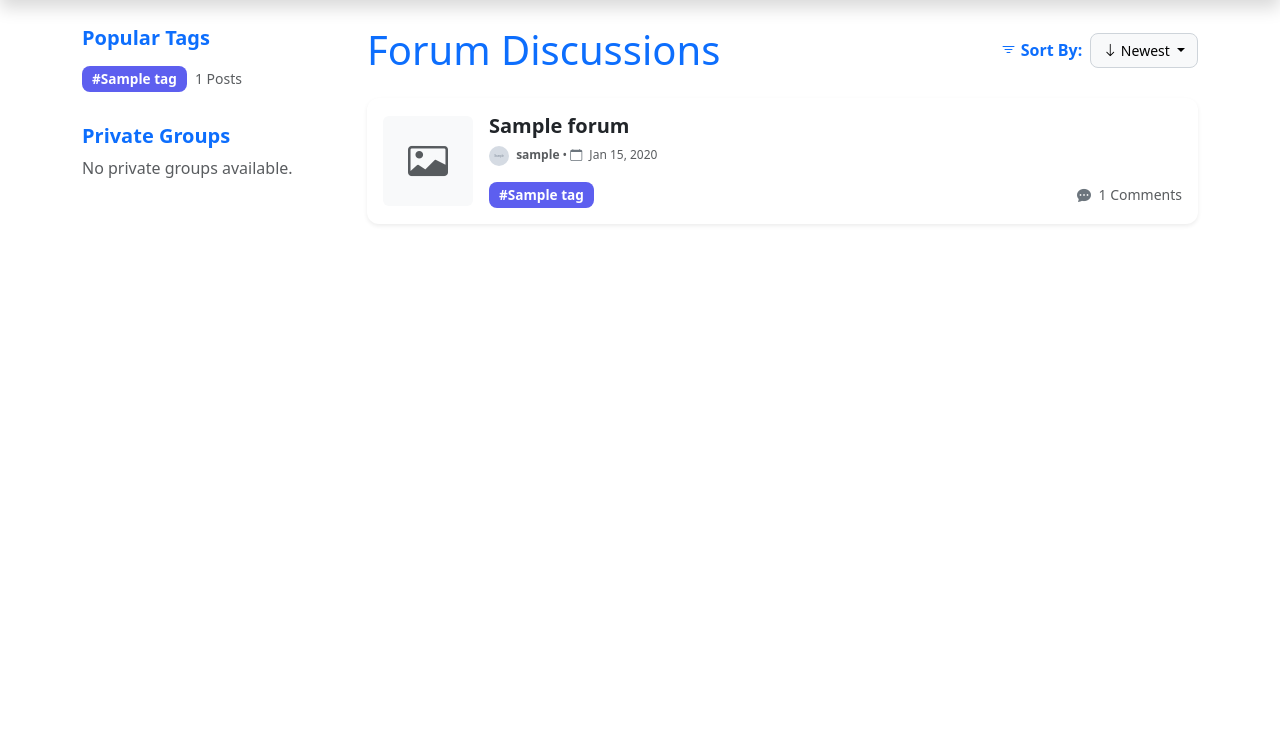
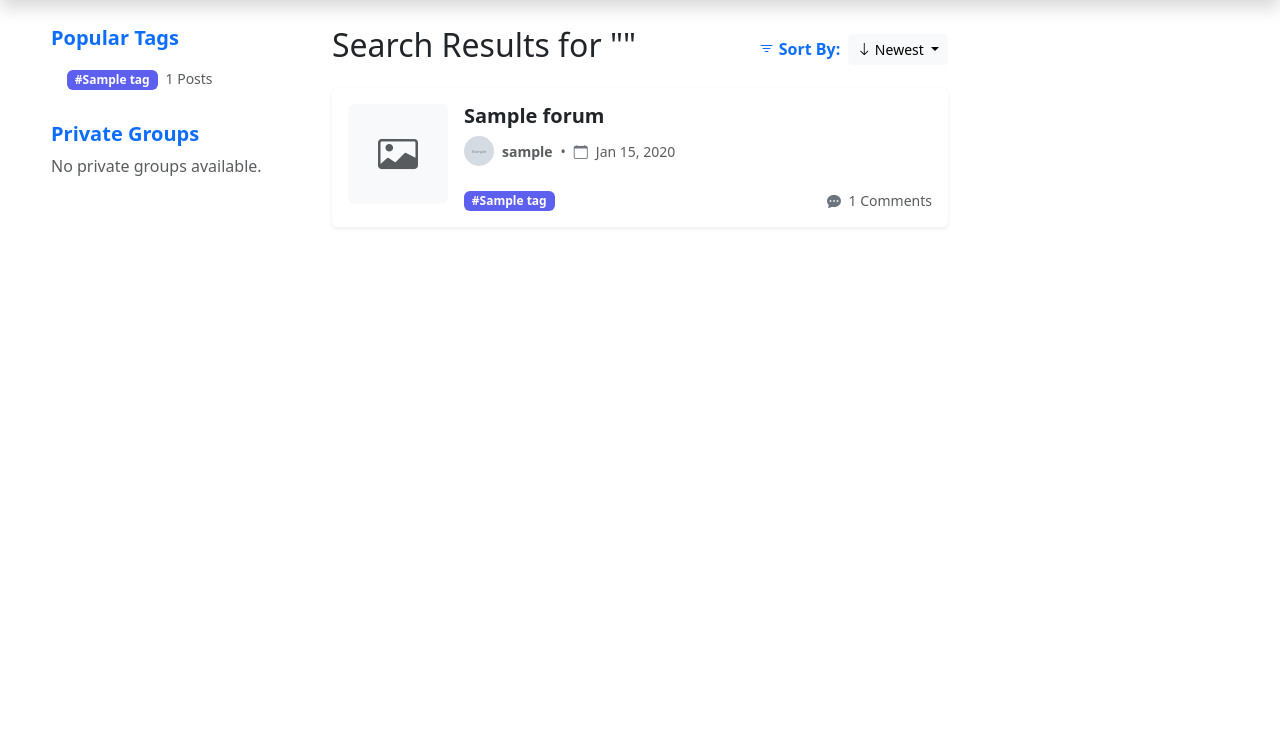
Before and after one commit to J-Jullaphong/marketmates, a Django app: page /forums/ in a window 1280 px wide. Shown: the part 68-800 px from the top of the page. Run offline with Django 4.2, Linux system fonts and the light colour scheme; tables that the repository leaves empty hold one stand-in row (values such as "Sample post"); grey boxes marked "Sample" are stand-in pictures; parts of the project's set-up code (start-up, migrations or seed data) failed here and were passed over; some libraries are stand-ins or nearby versions.

Commit message:
Implement expert list and detail page

```diff
--- a/marketmates/templates/marketmates/base.html
+++ b/marketmates/templates/marketmates/base.html
@@ -51,7 +51,7 @@
                     </a>
                 </li>
                 <li class="nav-item">
-                    <a href="#" class="nav-link text-white">
+                    <a href="{% url 'marketmates:expert_list' %}" class="nav-link text-white">
                         <i class="bi bi-mortarboard-fill fs-4"></i>
                     </a>
                 </li>
--- a/marketmates/templates/marketmates/forum_list.html
+++ b/marketmates/templates/marketmates/forum_list.html
@@ -2,85 +2,17 @@
 {% load static %}
 
 {% block content %}
-    <style>
-        /* Sidebar Styling */
-        .sticky-sidebar {
-            position: sticky;
-            top: 80px;
-        }
-
-        .list-group-item {
-            background-color: transparent;
-            border: none;
-            padding: 8px 0;
-        }
-
-        .badge {
-            font-size: 0.85rem;
-            padding: 6px 10px;
-            border-radius: 8px;
-        }
-
-        .forum-card {
-            transition: all 0.3s ease-in-out;
-            border-radius: 12px;
-        }
-
-        .forum-card:hover {
-            transform: translateY(-3px);
-            box-shadow: 0px 4px 12px rgba(0, 0, 0, 0.15);
-        }
-
-        .forum-card .card-body {
-            display: flex;
-            align-items: center;
-        }
-
-        .forum-card img {
-            width: 90px;
-            height: 90px;
-            object-fit: cover;
-            border-radius: 8px;
-        }
-
-        .pagination .page-link {
-            border-radius: 8px;
-            padding: 8px 14px;
-        }
-
-        .pagination .active .page-link {
-            background-color: #5D5FEF;
-            border-color: #5D5FEF;
-            color: white;
-        }
-
-        .pagination .page-link:hover {
-            background-color: #e9ecef;
-        }
-
-        .sort-dropdown button {
-            border-radius: 8px;
-            padding: 6px 12px;
-            background-color: #f8f9fa;
-            border: 1px solid #ced4da;
-        }
-
-        .sort-dropdown .dropdown-menu {
-            border-radius: 8px;
-            min-width: 140px;
-        }
-    </style>
-
-    <div class="container mt-4">
+    <div class="container-fluid mt-4">
         <div class="row">
-            <!-- Left Sidebar -->
-            <aside class="col-lg-3 sticky-sidebar">
+            <!-- Left Sidebar: Popular Tags & Private Groups -->
+            <aside class="col-lg-3 col-md-4 d-none d-md-block sticky-sidebar d-flex flex-column align-items-start px-3 mx-auto" style="max-width: 250px;">
                 <section class="mb-4">
                     <h5 class="fw-bold text-primary">Popular Tags</h5>
                     <ul class="list-group">
                         {% for tag in tags %}
-                            <li class="list-group-item d-flex align-items-center">
-                                <a href="?q=%23{{ tag.tag_name }}" class="text-decoration-none">
+                            <li class="list-group-item border-0 d-flex align-items-center">
+                                <a href="{% url 'marketmates:forum_list' %}?q=%23{{ tag.tag_name }}"
+                                   class="text-decoration-none">
                                     <span class="badge me-2"
                                           style="background-color: #5D5FEF;">#{{ tag.tag_name }}</span>
                                 </a>
@@ -91,12 +23,11 @@
                         {% endfor %}
                     </ul>
                 </section>
-
                 <section>
                     <h5 class="fw-bold text-primary">Private Groups</h5>
                     <ul class="list-group">
                         {% for group in private_groups %}
-                            <li class="list-group-item">
+                            <li class="list-group-item border-0">
                                 <i class="bi bi-people-fill text-secondary"></i>
                                 <strong>{{ group.name }}</strong> ({{ group.members.count }} members)
                             </li>
@@ -107,16 +38,17 @@
                 </section>
             </aside>
 
-            <!-- Main Content -->
-            <main class="col-lg-9">
-                <div class="d-flex justify-content-between align-items-center mb-4">
-                    <h1 class="mb-0 text-primary" style="color: #5D5FEF">Forum Discussions</h1>
+            <!-- Main Content: Search Results -->
+            <main class="col-lg-6">
+                <div class="d-flex justify-content-between align-items-center mb-3">
+                    <h2>Search Results for "{{ query }}"</h2>
+
                     <form method="GET" id="sortForm" class="d-flex align-items-center">
                         <input type="hidden" name="q" value="{{ query }}">
                         <label for="sort" class="me-2 fw-bold text-primary">
                             <i class="bi bi-filter"></i> Sort By:
                         </label>
-                        <div class="dropdown sort-dropdown">
+                        <div class="dropdown">
                             <button class="btn btn-light btn-sm dropdown-toggle" type="button" id="sortDropdown"
                                     data-bs-toggle="dropdown">
                                 {% if request.GET.sort == "created_at" %}
@@ -125,34 +57,37 @@
                                     <i class="bi bi-arrow-down"></i> Newest
                                 {% endif %}
                             </button>
+
                             <ul class="dropdown-menu">
                                 <li>
                                     <a class="dropdown-item {% if request.GET.sort == '-created_at' or not request.GET.sort %}active{% endif %}"
-                                       href="?q={{ query|urlencode }}&sort=-created_at">
+                                       href="?q={{ query }}&sort=-created_at">
                                         <i class="bi bi-arrow-down"></i> Newest
                                     </a>
                                 </li>
                                 <li>
                                     <a class="dropdown-item {% if request.GET.sort == 'created_at' %}active{% endif %}"
-                                       href="?q={{ query|urlencode }}&sort=created_at">
+                                       href="?q={{ query }}&sort=created_at">
                                         <i class="bi bi-arrow-up"></i> Oldest
                                     </a>
                                 </li>
                             </ul>
                         </div>
                     </form>
+
                 </div>
+
                 {% if forums %}
                     {% for forum in forums %}
-                        <article class="card forum-card shadow-sm border-0 mb-3">
-                            <div class="card-body">
-                                <!-- Extracted Image from Description -->
+                        <article class="card shadow-sm border-0 mb-3">
+                            <div class="card-body d-flex align-items-start">
                                 {% with forum.get_first_image as image_url %}
                                     {% if image_url %}
-                                        <img src="{{ image_url }}" class="rounded me-3" alt="{{ forum.title }}">
+                                        <img src="{{ image_url }}" class="rounded me-3 flex-shrink-0"
+                                             style="width: 100px; height: 100px; object-fit: cover;">
                                     {% else %}
-                                        <div class="rounded bg-light d-flex align-items-center justify-content-center me-3"
-                                             style="width: 90px; height: 90px;">
+                                        <div class="rounded bg-light d-flex align-items-center justify-content-center me-3 flex-shrink-0"
+                                             style="width: 100px; height: 100px;">
                                             <i class="bi bi-card-image text-muted fs-1"></i>
                                         </div>
                                     {% endif %}
@@ -166,76 +101,53 @@
                                             {{ forum.title }}
                                         </a>
                                     </h5>
-                                    <p class="text-muted small mt-1" style="font-size: 0.75rem;">
+                                    <p class="text-muted small mt-1 d-flex align-items-center">
                                         {% if forum.created_by.profile_picture %}
                                             <img src="{{ forum.created_by.profile_picture.url }}"
                                                  alt="{{ forum.created_by.username }}"
-                                                 class="rounded-circle me-1"
-                                                 style="width: 20px; height: 20px; object-fit: cover;">
+                                                 class="rounded-circle me-2"
+                                                 style="width: 30px; height: 30px; object-fit: cover;">
                                         {% else %}
-                                            <i class="bi bi-person-circle text-secondary fs-6 me-1"></i>
+                                            <i class="bi bi-person-circle text-secondary fs-6 me-2"></i>
                                         {% endif %}
-                                        <strong>{{ forum.created_by.username }}</strong> &bull;
-                                        <i class="bi bi-calendar text-secondary me-1"></i> {{ forum.created_at|date:"M d, Y" }}
+                                        <strong class="me-2">{{ forum.created_by.username }}</strong>
+                                        <span class="me-2">&bull;</span>
+                                        <i class="bi bi-calendar text-secondary me-1"></i>
+                                        <span class="ms-1">{{ forum.created_at|date:"M d, Y" }}</span>
                                     </p>
 
-
+                                    <!-- Tags & Comments -->
                                     <div class="d-flex justify-content-between align-items-center mt-2">
-                                        <!-- Forum Tags -->
                                         <div class="d-flex flex-wrap">
                                             {% for tag in forum.tags.all|slice:":3" %}
                                                 <a href="?q=%23{{ tag.tag_name }}"
-                                                   class="badge text-white me-1 text-decoration-none"
+                                                   class="badge text-white me-1 text-decoration-none mt-2"
                                                    style="background-color: #5D5FEF;">
                                                     #{{ tag.tag_name }}
                                                 </a>
                                             {% endfor %}
                                         </div>
-
-                                        <!-- Comments Count  -->
-                                        <p class="text-muted small mb-0">
-                                            <i class="bi bi-chat-dots-fill text-secondary me-1"></i> {{ forum.comment_set.count }}
+                                        <p class="text-muted small mb-0 mt-2 text-end" style="width: 150px;">
+                                            <i class="bi bi-chat-dots-fill text-secondary me-1"></i>
+                                            {% if forum.comment_set.count > 99 %}
+                                                99+
+                                            {% else %}
+                                                {{ forum.comment_set.count }}
+                                            {% endif %}
                                             Comments
                                         </p>
                                     </div>
-
-
                                 </div>
                             </div>
                         </article>
                     {% endfor %}
-
-                    <!-- Pagination Controls -->
-                    <nav aria-label="Forum Pagination">
-                        <ul class="pagination justify-content-center mt-4">
-                            {% if forums.has_previous %}
-                                <li class="page-item">
-                                    <a class="page-link" href="?q={{ query|urlencode }}&sort={{ sort_order }}&page=1">First</a>
-                                </li>
-                                <li class="page-item">
-                                    <a class="page-link"
-                                       href="?q={{ query|urlencode }}&sort={{ sort_order }}&page={{ forums.previous_page_number }}">Previous</a>
-                                </li>
-                            {% endif %}
-
-                            {% if forums.paginator.num_pages > 1 %}
-                                <li class="page-item disabled">
-                                    <span class="page-link">Page {{ forums.number }} of {{ forums.paginator.num_pages }}</span>
-                                </li>
-                            {% endif %}
-
-                            {% if forums.has_next %}
-                                <li class="page-item">
-                                    <a class="page-link"
-                                       href="?q={{ query|urlencode }}&sort={{ sort_order }}&page={{ forums.next_page_number }}">Next</a>
-                                </li>
-                            {% endif %}
-                        </ul>
-                    </nav>
                 {% else %}
                     <p class="text-muted">No forums found matching your search.</p>
                 {% endif %}
             </main>
+
+            <!-- Right Sidebar: Empty-->
+            <div class="col-lg-3"></div>
         </div>
     </div>
 {% endblock %}
--- a/marketmates/urls.py
+++ b/marketmates/urls.py
@@ -21,4 +21,7 @@ urlpatterns = [
     path("registration/", RegistrationFormView.as_view(), name="registration"),
 
     path("profile/", ProfileView.as_view(), name="profile"),
+
+    path("experts/", ExpertListView.as_view(), name="expert_list"),
+    path("experts/<uuid:pk>/", ExpertDetailView.as_view(), name="expert_detail"),
 ]
--- a/marketmates/views/__init__.py
+++ b/marketmates/views/__init__.py
@@ -11,3 +11,5 @@ from .profile_view import ProfileView
 from .registration_form_view import RegistrationFormView
 from .search_forum import SearchForumView
 from .unavailable_view import UnavailableView
+from .expert_detail_view import ExpertDetailView
+from .expert_list_view import ExpertListView
```
Also changed, not shown: marketmates/templates/marketmates/expert_detail.html (added, +94 -0 lines), marketmates/templates/marketmates/expert_list.html (added, +116 -0 lines), marketmates/views/expert_detail_view.py (added, +14 -0 lines), marketmates/views/expert_list_view.py (added, +13 -0 lines).
